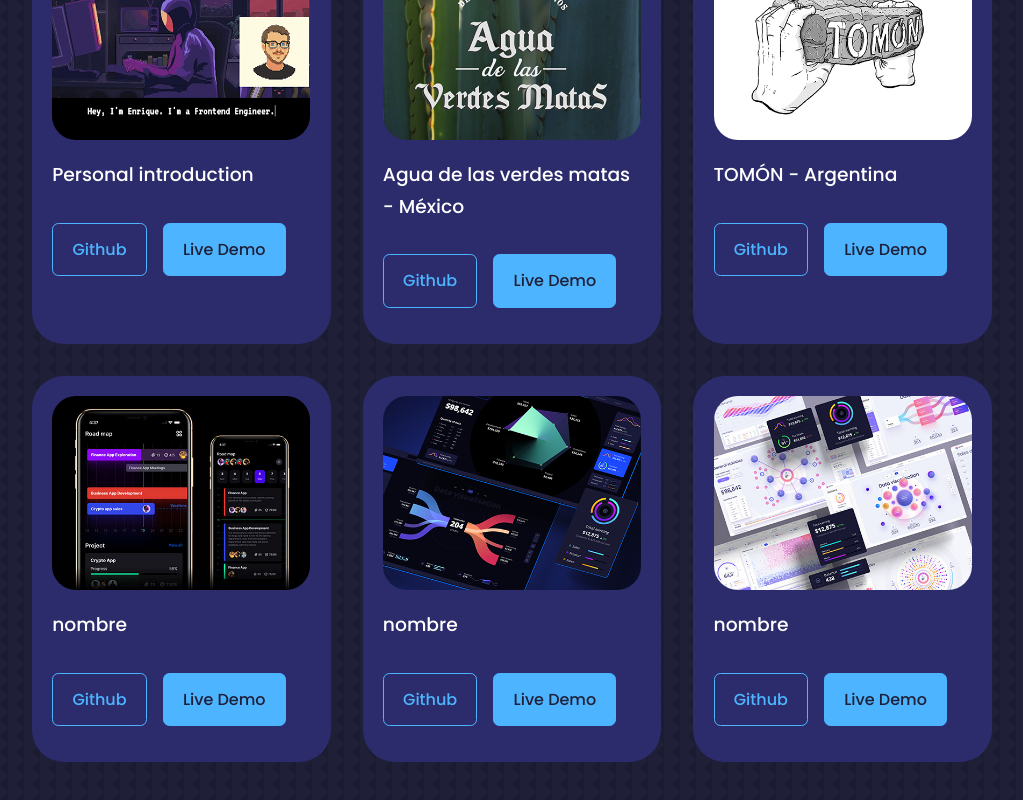
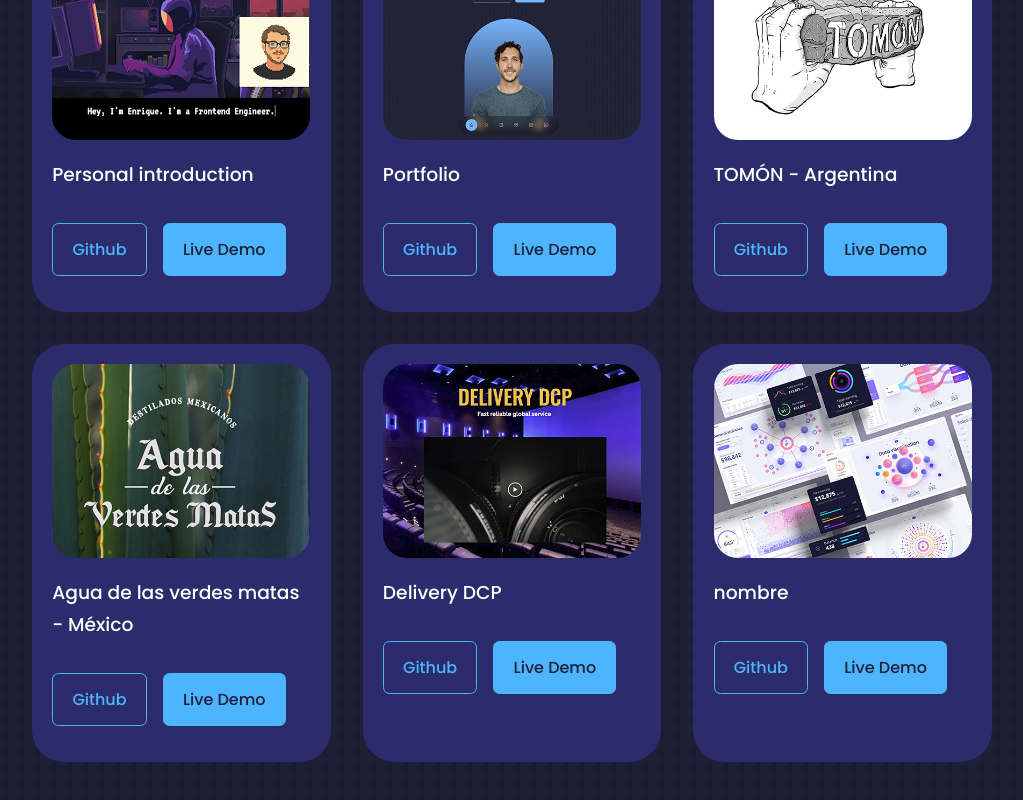
Before and after one commit to QuiqueLaff/react-portfolio-website, a React (Create React App) app: page / in a window 1280 px wide. Shown: the part 2408-3208 px from the top of the page, without its empty margins (128-1151 px from the left). Built offline with nearby package versions, Linux system fonts and the light colour scheme.

Commit message:
Upload Delivery DCP proyect

```diff
--- a/src/components/portfolio/Portfolio.jsx
+++ b/src/components/portfolio/Portfolio.jsx
@@ -4,7 +4,7 @@ import IMG1 from '../../assets/portfolio1.jpg'
 import IMG2 from '../../assets/portfolio2.jpg'
 import IMG3 from '../../assets/portfolio3.jpg'
 import IMG4 from '../../assets/portfolio4.jpg'
-import IMG5 from '../../assets/portfolio5.png'
+import IMG5 from '../../assets/portfolio5.jpg'
 import IMG6 from '../../assets/portfolio6.jpg'
 
 
@@ -12,26 +12,26 @@ const data = [
   {
    id: 1,
    image: IMG1,
-   title: 'image1',
+   title: 'Presentation game',
    github: 'https://github.com/enriquelaffranconi/Presentationgame',
    demo: 'https://presentation-eight-mu.vercel.app/',
    name: "Personal introduction"
 
   },
   {
+
     id: 1,
-    image: IMG2,
-    title: 'image2',
-    github: 'https://github.com',
-    demo: 'https://dribble.com',
-    name: "Agua de las verdes matas - México"
-
+    image: IMG4,
+    title: 'Portfolio',
+    github: 'https://github.com/enriquelaffranconi/react-portfolio-website',
+    demo: 'https://react-portfolio-website-968l.vercel.app/',
+    name: "Portfolio"
 
    },
    {
     id: 1,
     image: IMG3,
-    title: 'image3',
+    title: 'Tomón',
     github: 'https://github.com',
     demo: 'https://tomon.empretienda.com.ar/',
     name: "TOMÓN - Argentina"
@@ -40,21 +40,19 @@ const data = [
    },
    {
     id: 1,
-    image: IMG4,
-    title: 'image4',
+    image: IMG2,
+    title: 'Agua de las verdes matas',
     github: 'https://github.com',
-    demo: '',
-    name: "nombre"
-
-
+    demo: 'https://dribble.com',
+    name: "Agua de las verdes matas - México"
    },
    {
     id: 1,
     image: IMG5,
-    title: 'image5',
+    title: 'DeliveryDCP',
     github: 'https://github.com',
-    demo: 'https://dribble.com',
-    name: "nombre"
+    demo: 'https://www.deliverydcp.com/',
+    name: "Delivery DCP"
 
 
    },
```
Also changed, not shown: src/assets/portfolio4.jpg, src/assets/portfolio5.jpg (added).
